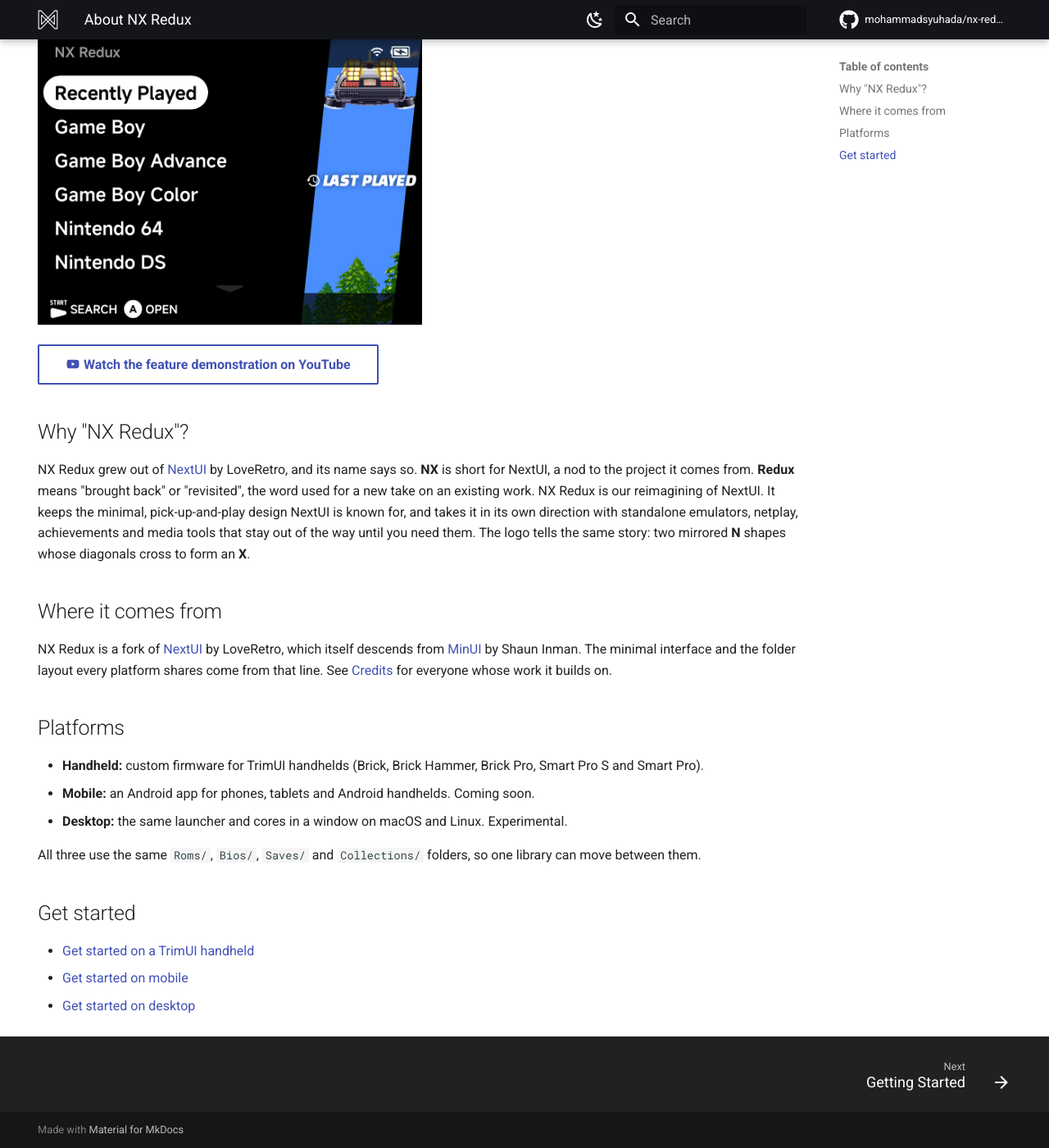
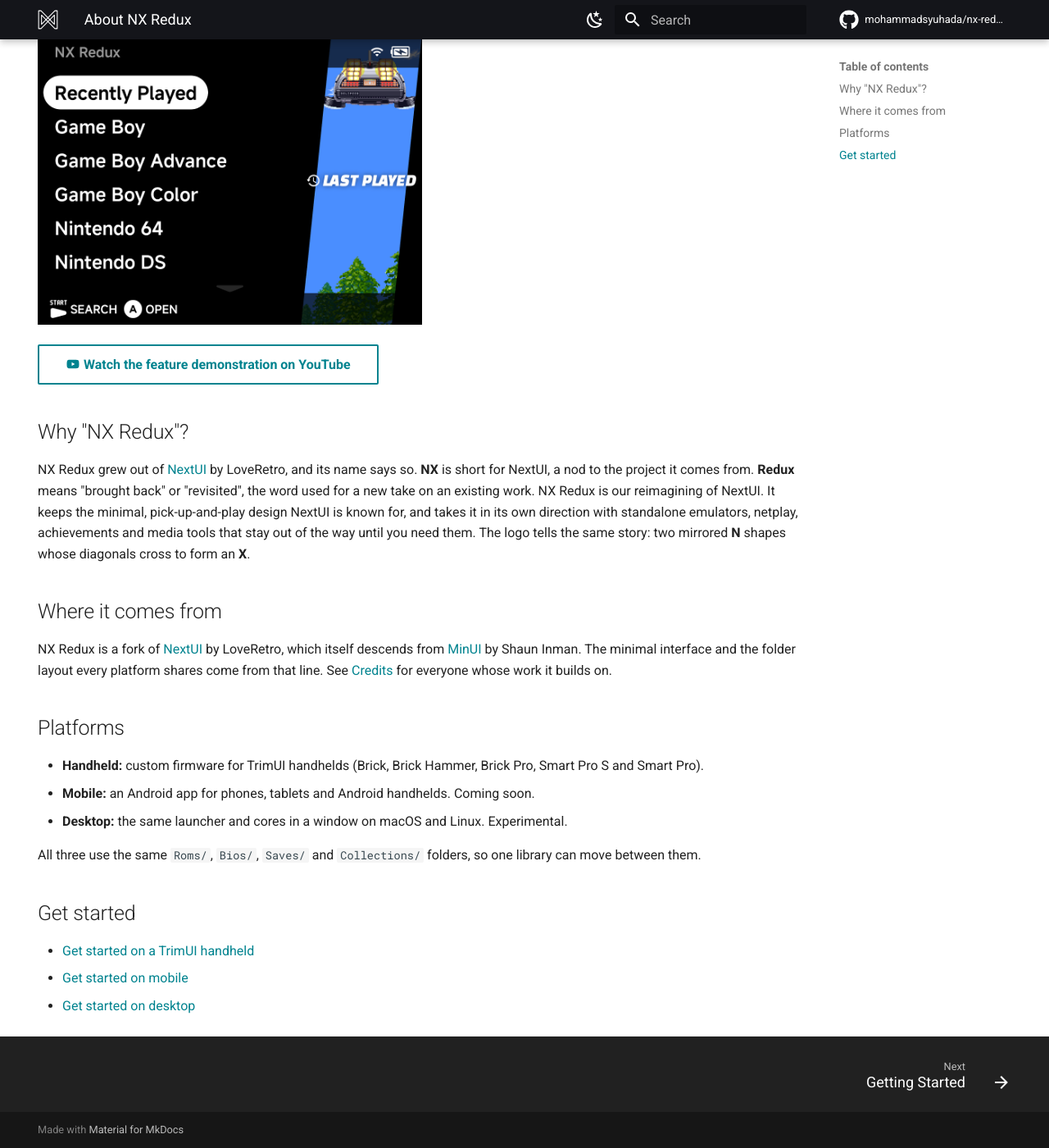
Before and after one commit to mohammadsyuhada/nx-redux-docs, an MkDocs documentation site: the page built from docs/about.md, in a window 1280 px wide and 1400 px high, scrolled down 276 px. Shown: the whole window at 82% size. Built offline with MkDocs 1.6.1 and Material for MkDocs 9.7.7, drawn with Linux system fonts in a browser that asks for light colours; comment, search, counter and statistics services are not loaded.

Commit message:
style(docs): links and buttons in cyan to match the landing page

```diff
--- a/docs/stylesheets/extra.css
+++ b/docs/stylesheets/extra.css
@@ -4,3 +4,21 @@
     max-width: 50%;
   }
 }
+
+
+/* Links and buttons in cyan, to match the landing page. Material ties them
+   to the primary colour, which is black here and would make them indigo.
+   Light mode uses cyan 800: the accent itself is too light to read on white. */
+[data-md-color-scheme="slate"][data-md-color-primary="black"] {
+  --md-typeset-a-color: var(--md-accent-fg-color);
+}
+
+[data-md-color-scheme="default"][data-md-color-primary="black"] {
+  --md-typeset-a-color: #00838f;
+}
+
+/* White text is too faint on bright cyan, so filled buttons get black text in
+   dark mode. */
+[data-md-color-scheme="slate"][data-md-color-primary="black"] .md-typeset .md-button--primary {
+  color: #000;
+}
```
